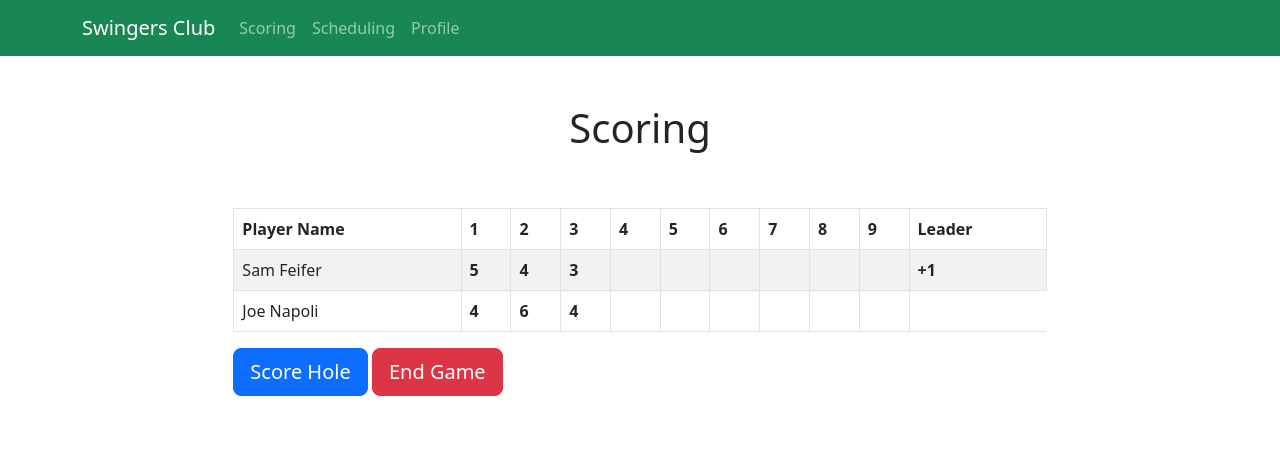
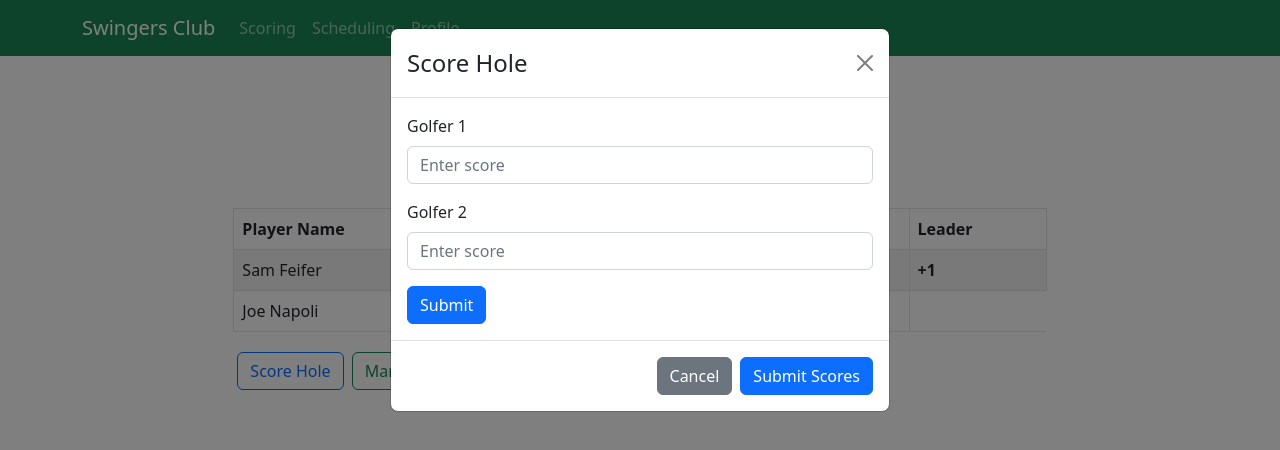
Before and after one commit to JosephNapoli/CS-4279, a React (Create React App) app in the folder golfapp/: page /scoring in a window 1280 px wide. Both pictures are taken after a click on the button "Score Hole". Shown: the top 450 px of the page. Built offline with nearby package versions, Linux system fonts and the light colour scheme.

Commit message:
some scoring improvements

```diff
--- a/golfapp/src/Profile.js
+++ b/golfapp/src/Profile.js
@@ -29,10 +29,10 @@ export default function Profile({ user }) {
                 </Row>
                 <Row>
                     <Col sm={2}>
-                        <h6>User Type:</h6>
+                        <h6>Home Course:</h6>
                     </Col>
                     <Col>
-                        <p>Player</p>
+                        <p>McCabe Golf Course</p>
                     </Col>
                 </Row>
                 <Row>
--- a/golfapp/src/Scoring.js
+++ b/golfapp/src/Scoring.js
@@ -1,6 +1,16 @@
-import {Button, Col, Container, Row, Table} from "react-bootstrap";
+import {Button, Col, Container, Form, Modal, Row, Table} from "react-bootstrap";
+import {useState} from "react";
 
 export default function Scoring({ user }) {
+
+    const [showCompleteModal, setCompleteModal] = useState(false);
+    const [showHoleModal, setHoleModal] = useState(false)
+
+    const openCompleteModal = () => setCompleteModal(true);
+    const closeCompleteModal = () => setCompleteModal(false);
+    const openHoleModal = () => setHoleModal(true);
+    const closeHoleModal = () => setHoleModal(false);
+
     return (
         <Container fluid>
             <Row>
@@ -57,12 +67,68 @@ export default function Scoring({ user }) {
             <Row>
                 <Col />
                 <Col xs={12} lg={8}>
-                    <Button variant="primary" size="lg">
+                    <Button
+                        className="m-1"
+                        variant="outline-primary"
+                        onClick={openHoleModal}
+                    >
                         Score Hole
-                    </Button>{' '}
-                    <Button variant="danger" size="lg">
-                        End Game
                     </Button>
+                    <Modal show={showHoleModal} onHide={closeHoleModal}>
+                        <Modal.Header closeButton>
+                            <Modal.Title>Score Hole</Modal.Title>
+                        </Modal.Header>
+                        <Modal.Body>
+                            <Form>
+                                <Form.Group className="mb-3" controlId="golfer1score">
+                                    <Form.Label>Golfer 1</Form.Label>
+                                    <Form.Control type="number" placeholder="Enter score" />
+                                </Form.Group>
+                                <Form.Group className="mb-3" controlId="golfer2score">
+                                    <Form.Label>Golfer 2</Form.Label>
+                                    <Form.Control type="number" placeholder="Enter score" />
+                                </Form.Group>
+                                <Button variant="primary" type="submit">
+                                    Submit
+                                </Button>
+                            </Form>
+                        </Modal.Body>
+                        <Modal.Footer>
+                            <Button variant="secondary" onClick={closeHoleModal}>
+                                Cancel
+                            </Button>
+                            <Button variant="primary" onClick={closeHoleModal}>
+                                Submit Scores
+                            </Button>
+                        </Modal.Footer>
+                    </Modal>
+                    <Button
+                        className="m-1"
+                        variant="outline-success"
+                        onClick={openCompleteModal}
+                    >
+                        Mark Match as Completed
+                    </Button>
+                    <Modal show={showCompleteModal} onHide={closeCompleteModal}>
+                        <Modal.Header closeButton>
+                            <Modal.Title>Confirm Match Completion</Modal.Title>
+                        </Modal.Header>
+                        <Modal.Body>
+                            Match completion is not reversible. Are you sure?
+                        </Modal.Body>
+                        <Modal.Footer>
+                            <Button variant="secondary" onClick={closeCompleteModal}>
+                                Cancel
+                            </Button>
+                            <Button
+                                data-testid="confirm-completion"
+                                variant="success"
+                                onClick={closeCompleteModal}
+                            >
+                                Confirm Completion
+                            </Button>
+                        </Modal.Footer>
+                    </Modal>
                 </Col>
                 <Col />
             </Row>
```
Also changed, not shown: 1 other file (tests, documents, lock files or other folders).
